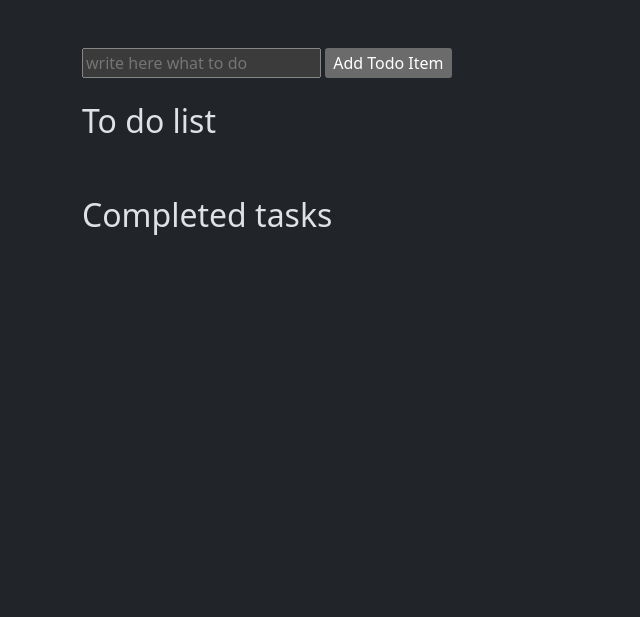
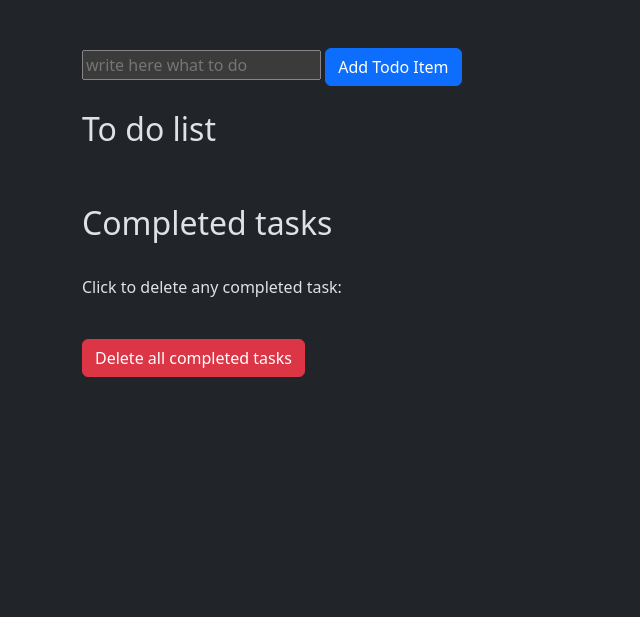
Before and after one commit to Valetra/django_todoapp, a Django app: page / in a window 1280 px wide. Shown: the top 617 px of the page, without its empty margins (0-640 px from the left). Run offline with Django 4.2, Linux system fonts and the light colour scheme; data that the repository does not hold is empty.

Commit message:
added another features

```diff
--- a/todoproject/templates/home.html
+++ b/todoproject/templates/home.html
@@ -5,19 +5,19 @@
 <br/><br/>
 <form action="/addTodoItem/" method= "post">
   {% csrf_token %}
-  <input type="text" name="content" placeholder="write here what to do">
-  <input type="submit" value="Add Todo Item">
+  <input type="text" name="content" placeholder="write here what to do" required>
+  <button type="submit" class="btn btn-primary">Add Todo Item</button>
 </form>
 <br/>
 <h2>To do list</h2>
 <br/>
-<div style="max-width: 400px;">
+<div style="width: auto;">
   <div class="list-group">
     {% for i in all_items %}
       {% if not i.done %}
         <form action="/completeTodoItemView/{{i.id}}/" method= "post">
           {% csrf_token %}
-          <button type="submit" class="list-group-item list-group-item-action">{{ i.content }}</button>
+          <button type="submit" class="list-group-item list-group-item-action list-group-item-primary">{{ i.content }}</button>
         </form>
       {% endif %}
     {% endfor %}
@@ -25,16 +25,22 @@
   <br/>
   <h2>Completed tasks</h2>
   <br/>
+  <p>Click to delete any completed task:</p>
   <div class="list-group">
     {% for i in all_items %}
       {% if i.done %}
         <form action="/deleteTodoItem/{{i.id}}/" method= "post">
           {% csrf_token %}
-          <button type="submit" class="list-group-item list-group-item-action">{{ i.content }}</button>
+          <button type="submit" class="list-group-item list-group-item-action list-group-item-info">{{ i.content }}</button>
         </form>
       {% endif %}
     {% endfor %}
   </div>
+  <br/>
+  <form action="deleteAllCompletedItems/" method= "post">
+    {% csrf_token %}
+    <button type="submit" class="btn btn-danger">Delete all completed tasks</button>
+  </form>
 </div>
 
 {% endblock %}
--- a/todoproject/todoapp/urls.py
+++ b/todoproject/todoapp/urls.py
@@ -4,11 +4,13 @@ from .views import (
     addTodoView,
     deleteTodoView,
     completeTodoItemView,
+    deleteAllCompletedItemsView,
 )
 
 urlpatterns = [
     path('', todoappView),
     path('addTodoItem/', addTodoView),
     path('deleteTodoItem/<int:i>/', deleteTodoView),
-    path('completeTodoItemView/<int:i>/', completeTodoItemView)
+    path('completeTodoItemView/<int:i>/', completeTodoItemView),
+    path('deleteAllCompletedItems/', deleteAllCompletedItemsView),
 ]
--- a/todoproject/todoapp/views.py
+++ b/todoproject/todoapp/views.py
@@ -22,3 +22,10 @@ def completeTodoItemView(request, i):
     y.done = True
     y.save()
     return HttpResponseRedirect('/')
+
+def deleteAllCompletedItemsView(request):
+    all_todo_items = TodoListItem.objects.all()
+    for i in all_todo_items:
+        if i.done:
+            i.delete()
+    return HttpResponseRedirect('/')
```
